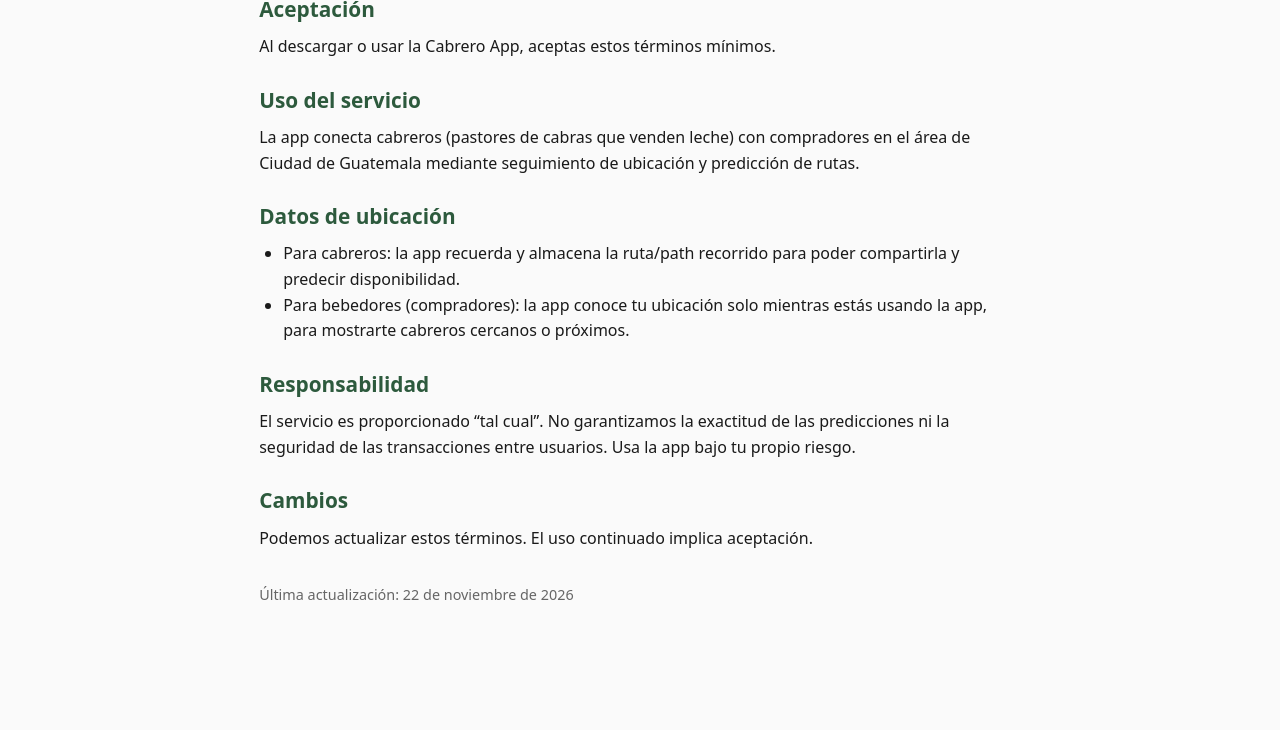
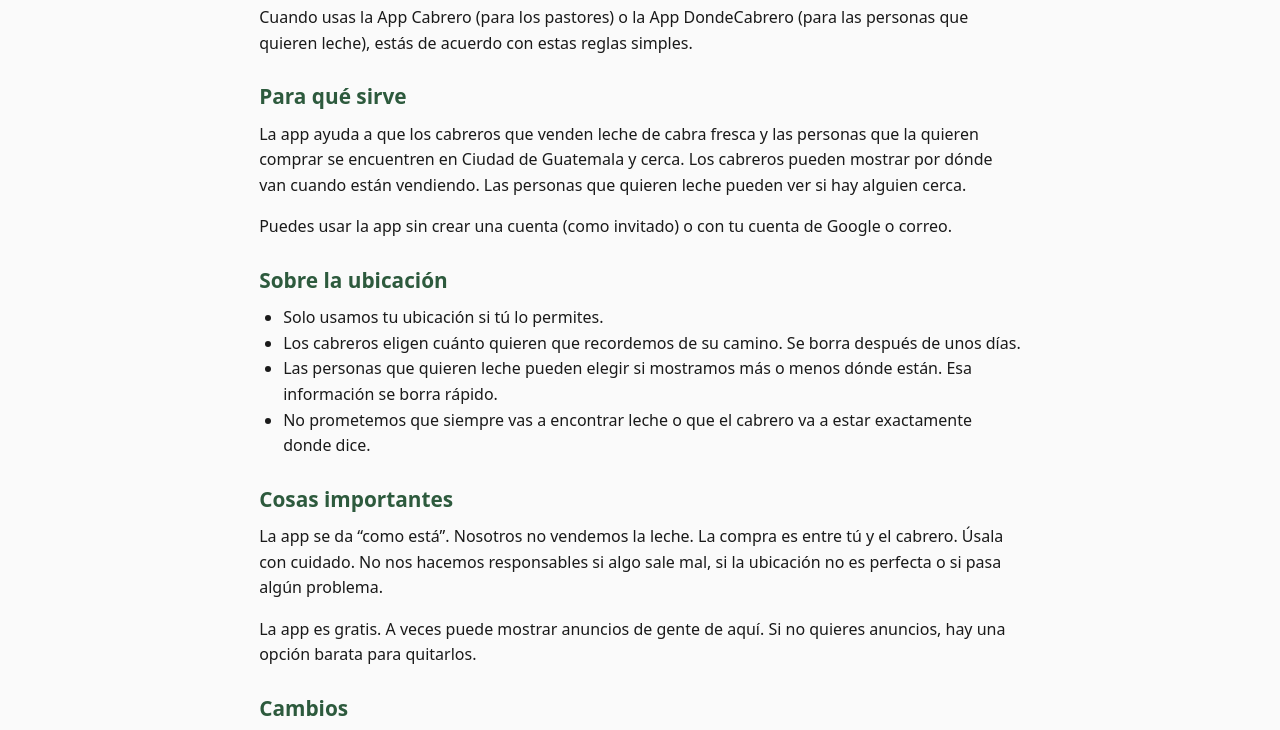
Before and after one commit to GyleIverson/Cabrero-site, a plain HTML site: page terms.html in a window 1280 px wide. Shown: the part 216-946 px from the top of the page. Before the commit the page ends 854 px from the top, so only its background shows below. Drawn offline with Linux system fonts and the light colour scheme.

Commit message:
Simplify terms and privacy pages

```diff
--- a/terms.html
+++ b/terms.html
@@ -3,13 +3,13 @@
 <head>
   <meta charset="UTF-8">
   <meta name="viewport" content="width=device-width, initial-scale=1.0">
-  <title>Términos de Uso – Cabrero App</title>
+  <title>Términos de Uso – Cabrero / DondeCabrero</title>
   <link rel="stylesheet" href="styles.css">
 </head>
 <body>
   <header>
     <div class="header-inner">
-      <a href="index.html"><img src="imagine_images/d5Y8Q.jpg" alt="Cabrero App" class="logo"></a>
+      <a href="index.html"><img src="imagine_images/Z5g5p.jpg" alt="Cabrero / DondeCabrero" class="logo"></a>
       <div class="lang-switch">
         <button data-lang="es" class="active">ES</button>
         <button data-lang="en">EN</button>
@@ -18,48 +18,70 @@
   </header>
 
   <div class="legal">
-    <a href="index.html" data-i18n="back">← Volver a Cabrero App</a>
+    <a href="index.html" data-i18n="back">← Volver</a>
     <h1 id="terms-title">Términos de Uso</h1>
     <div id="terms-content"></div>
-    <p class="note">Última actualización: 22 de noviembre de 2026</p>
+    <p class="note">Última actualización: 26 de noviembre de 2026</p>
   </div>
 
   <script src="script.js"></script>
   <script>
     const terms = {
       es: `
-        <h2>Aceptación</h2>
-        <p>Al descargar o usar la Cabrero App, aceptas estos términos mínimos.</p>
-        <h2>Uso del servicio</h2>
-        <p>La app conecta cabreros (pastores de cabras que venden leche) con compradores en el área de Ciudad de Guatemala mediante seguimiento de ubicación y predicción de rutas.</p>
-        <h2>Datos de ubicación</h2>
+        <h2>Al usar la app aceptas esto</h2>
+        <p>Cuando usas la App Cabrero (para los pastores) o la App DondeCabrero (para las personas que quieren leche), estás de acuerdo con estas reglas simples.</p>
+
+        <h2>Para qué sirve</h2>
+        <p>La app ayuda a que los cabreros que venden leche de cabra fresca y las personas que la quieren comprar se encuentren en Ciudad de Guatemala y cerca. Los cabreros pueden mostrar por dónde van cuando están vendiendo. Las personas que quieren leche pueden ver si hay alguien cerca.</p>
+        <p>Puedes usar la app sin crear una cuenta (como invitado) o con tu cuenta de Google o correo.</p>
+
+        <h2>Sobre la ubicación</h2>
         <ul>
-          <li>Para cabreros: la app recuerda y almacena la ruta/path recorrido para poder compartirla y predecir disponibilidad.</li>
-          <li>Para bebedores (compradores): la app conoce tu ubicación solo mientras estás usando la app, para mostrarte cabreros cercanos o próximos.</li>
+          <li>Solo usamos tu ubicación si tú lo permites.</li>
+          <li>Los cabreros eligen cuánto quieren que recordemos de su camino. Se borra después de unos días.</li>
+          <li>Las personas que quieren leche pueden elegir si mostramos más o menos dónde están. Esa información se borra rápido.</li>
+          <li>No prometemos que siempre vas a encontrar leche o que el cabrero va a estar exactamente donde dice.</li>
         </ul>
-        <h2>Responsabilidad</h2>
-        <p>El servicio es proporcionado “tal cual”. No garantizamos la exactitud de las predicciones ni la seguridad de las transacciones entre usuarios. Usa la app bajo tu propio riesgo.</p>
+
+        <h2>Cosas importantes</h2>
+        <p>La app se da “como está”. Nosotros no vendemos la leche. La compra es entre tú y el cabrero. Úsala con cuidado. No nos hacemos responsables si algo sale mal, si la ubicación no es perfecta o si pasa algún problema.</p>
+        <p>La app es gratis. A veces puede mostrar anuncios de gente de aquí. Si no quieres anuncios, hay una opción barata para quitarlos.</p>
+
         <h2>Cambios</h2>
-        <p>Podemos actualizar estos términos. El uso continuado implica aceptación.</p>
+        <p>Podemos cambiar estas reglas. Si sigues usando la app, significa que estás de acuerdo. Puedes dejar de usarla o borrar tu información cuando quieras.</p>
+
+        <h2>Contacto</h2>
+        <p>Si tienes preguntas: WhatsApp +502 3369-5266 (Cabrero App).</p>
       `,
       en: `
-        <h2>Acceptance</h2>
-        <p>By downloading or using the Cabrero App, you agree to these minimal terms.</p>
-        <h2>Use of the service</h2>
-        <p>The app connects cabreros (goat shepherds selling milk) with buyers in the Guatemala City area through location tracking and route forecasting.</p>
-        <h2>Location data</h2>
+        <h2>By using the app you agree to this</h2>
+        <p>When you use the Cabrero App (for shepherds) or the DondeCabrero App (for people who want milk), you agree to these simple rules.</p>
+
+        <h2>What the app is for</h2>
+        <p>The app helps goat milk shepherds and people who want to buy fresh milk find each other in Guatemala City and nearby. Shepherds can show the path they take while they are selling. People who want milk can see if someone is close by.</p>
+        <p>You can use the app without making an account (as a guest) or with your Google or email account.</p>
+
+        <h2>About location</h2>
         <ul>
-          <li>For cabreros: the app remembers and stores the path/route traveled so it can be shared and used to predict availability.</li>
-          <li>For drinkers (buyers): the app knows your location only while you are using the app, to show you nearby or upcoming shepherds.</li>
+          <li>We only use your location if you allow it.</li>
+          <li>Shepherds choose how much of their path we remember. It disappears after a few days.</li>
+          <li>People who want milk can choose whether we show roughly where they are. That information goes away quickly.</li>
+          <li>We don’t promise you will always find milk or that the shepherd will be exactly where it says.</li>
         </ul>
-        <h2>Liability</h2>
-        <p>The service is provided “as is”. We do not guarantee the accuracy of predictions or the safety of transactions between users. Use the app at your own risk.</p>
+
+        <h2>Important things</h2>
+        <p>The app is given “as is”. We do not sell the milk. The purchase is between you and the shepherd. Use it carefully. We are not responsible if something goes wrong, if the location is not perfect, or if any problem happens.</p>
+        <p>The app is free. Sometimes it may show ads from local people. If you don’t want ads, there is a cheap option to turn them off.</p>
+
         <h2>Changes</h2>
-        <p>We may update these terms. Continued use means acceptance.</p>
+        <p>We may change these rules. If you keep using the app, it means you agree. You can stop using it or erase your information anytime.</p>
+
+        <h2>Contact</h2>
+        <p>If you have questions: WhatsApp +502 3369-5266 (Cabrero App).</p>
       `
     };
     function updateTerms(lang) {
-      lang = lang || localStorage.getItem('cabrero-lang') || 'es';
+      lang = lang || localStorage.getItem('dondecabreo-lang') || 'es';
       document.getElementById('terms-title').textContent = lang === 'es' ? 'Términos de Uso' : 'Terms of Use';
       document.getElementById('terms-content').innerHTML = terms[lang];
     }
```
Also changed, not shown: privacy.html (+37 -25 lines).
